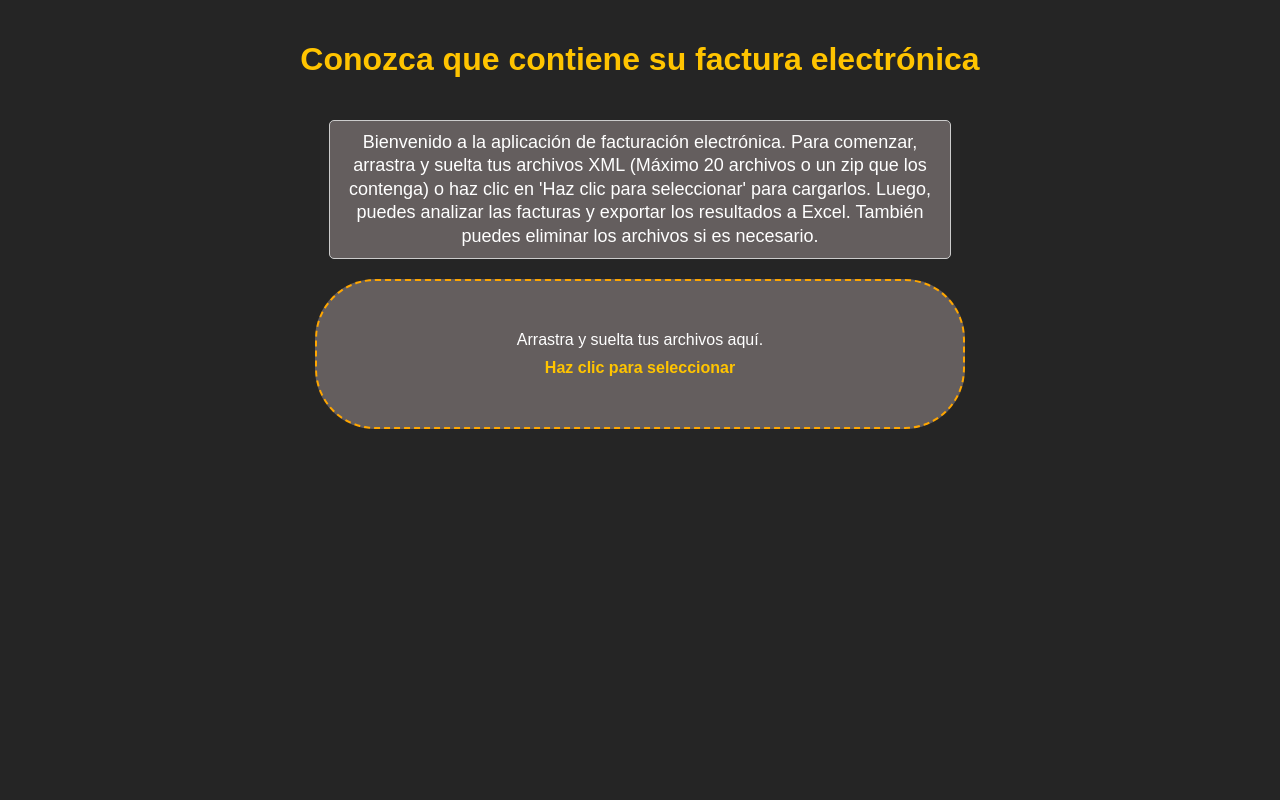
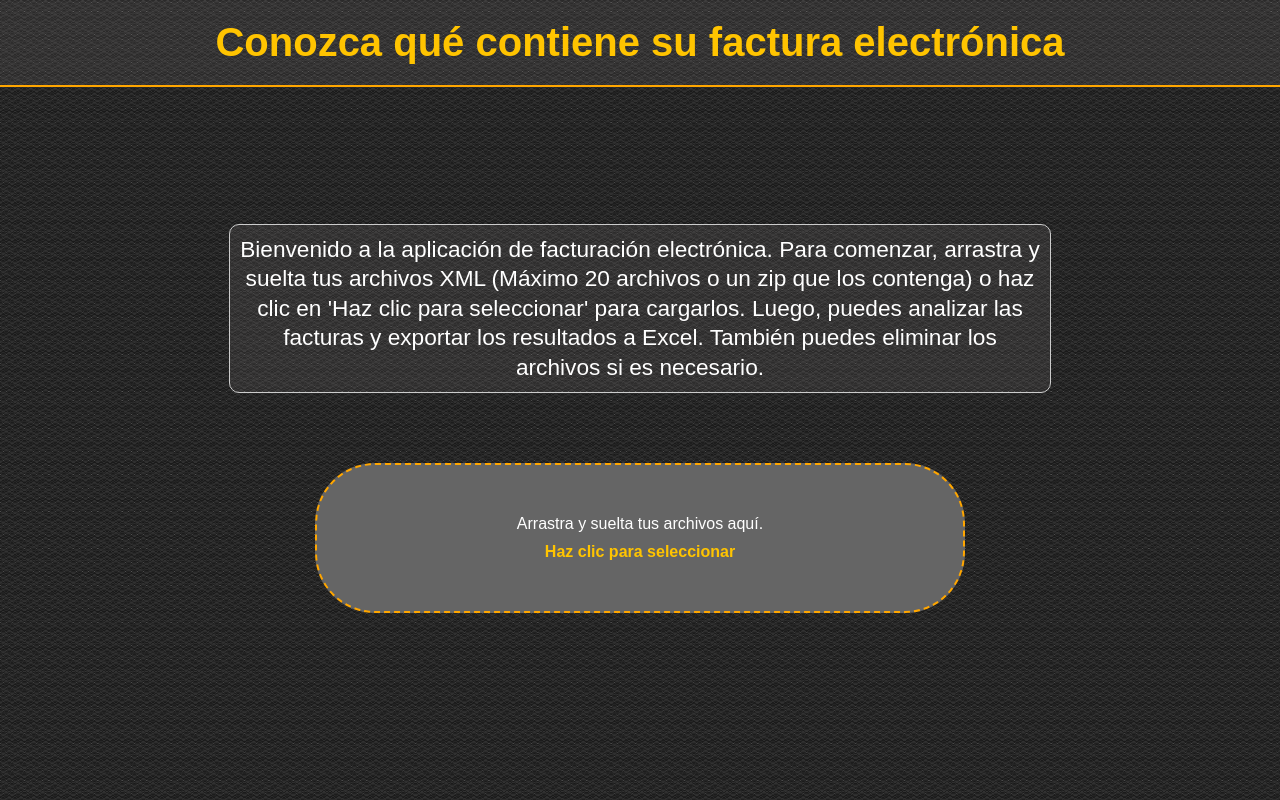
Before and after one commit to JhnnyPzG/GFE, a website: page public/index.html in a window 1280 px wide. Drawn offline with Linux system fonts and the light colour scheme.

Commit message:
new style
modify html and  the css

```diff
--- a/public/index.html
+++ b/public/index.html
@@ -9,8 +9,12 @@
 </head>
 
 <body>
+    <header>
+        <h1> Conozca qué contiene su factura electrónica </h1>
+    </header>
+
     <div class="container">
-        <h1>Conozca que contiene su factura electrónica</h1>
+
 
         <div id="tutorial" style="margin: 20px 0; padding: 10px; border: 1px solid #ccc;">
             Bienvenido a la aplicación de facturación electrónica. Para comenzar, arrastra y suelta tus archivos XML
@@ -32,8 +36,6 @@
 
         <div id="fileNames"></div>
 
-
-
         <script src="script.js"></script>
     </div>
 </body>
--- a/public/style.css
+++ b/public/style.css
@@ -1,32 +1,51 @@
 body {
     font-family: Arial, sans-serif;
     text-align: center;
-    margin: 20px;
+    margin: 0;
     background-color: #252525;
+    background-image: url('img/f4.png');
+    background-size: cover;
+    display: flex;
+    flex-direction: column;
+    min-height: 100vh;
+}
+
+
+header {
+    background-color: #8f888826;
+    padding: 20px 0;
+    border-bottom: 2px solid #ffa600;
 }
 
 h1 {
     color: #ffc400;
-    font: "Source Sans Pro", sans-serif;
+    font-family: 18px "Source Sans Pro", sans-serif;
+    font-size: 40px;
+    margin: 0;
 }
 
+
 #tutorial {
-    background-color: #645e5e;
+    background-color: #8f888826;
     color: white;
     border: 2px dashed #ffa600;
-    border-radius: 5px;
+    border-radius: 10px;
     padding: 20px;
-    font-size: 16px;
-    max-width: 600px;
-    margin: 20px auto;
-    font: normal normal 300 18px/130% "Source Sans Pro", sans-serif;
+    font-size: 20px;
+    max-width: 800px;
+    font: 22.667px "Source Sans Pro", sans-serif;
+    font-weight: 300;
+    line-height: 130%;
 }
 
 
 .container {
+    flex: 1;
     display: flex;
     flex-direction: column;
     align-items: center;
+    justify-content: center;
+
 }
 
 .drop-area {
@@ -35,8 +54,9 @@ h1 {
     padding: 50px 200px;
     text-align: center;
     cursor: pointer;
+    margin-top: 50px;
     margin-bottom: 50px;
-    background-color: #645e5e;
+    background-color: #656565;
     color: white;
 }
 
```
Also changed, not shown: public/img/f1.png (added), public/img/f2.png (added), public/img/f3.png (added), public/img/f4.png (added).
